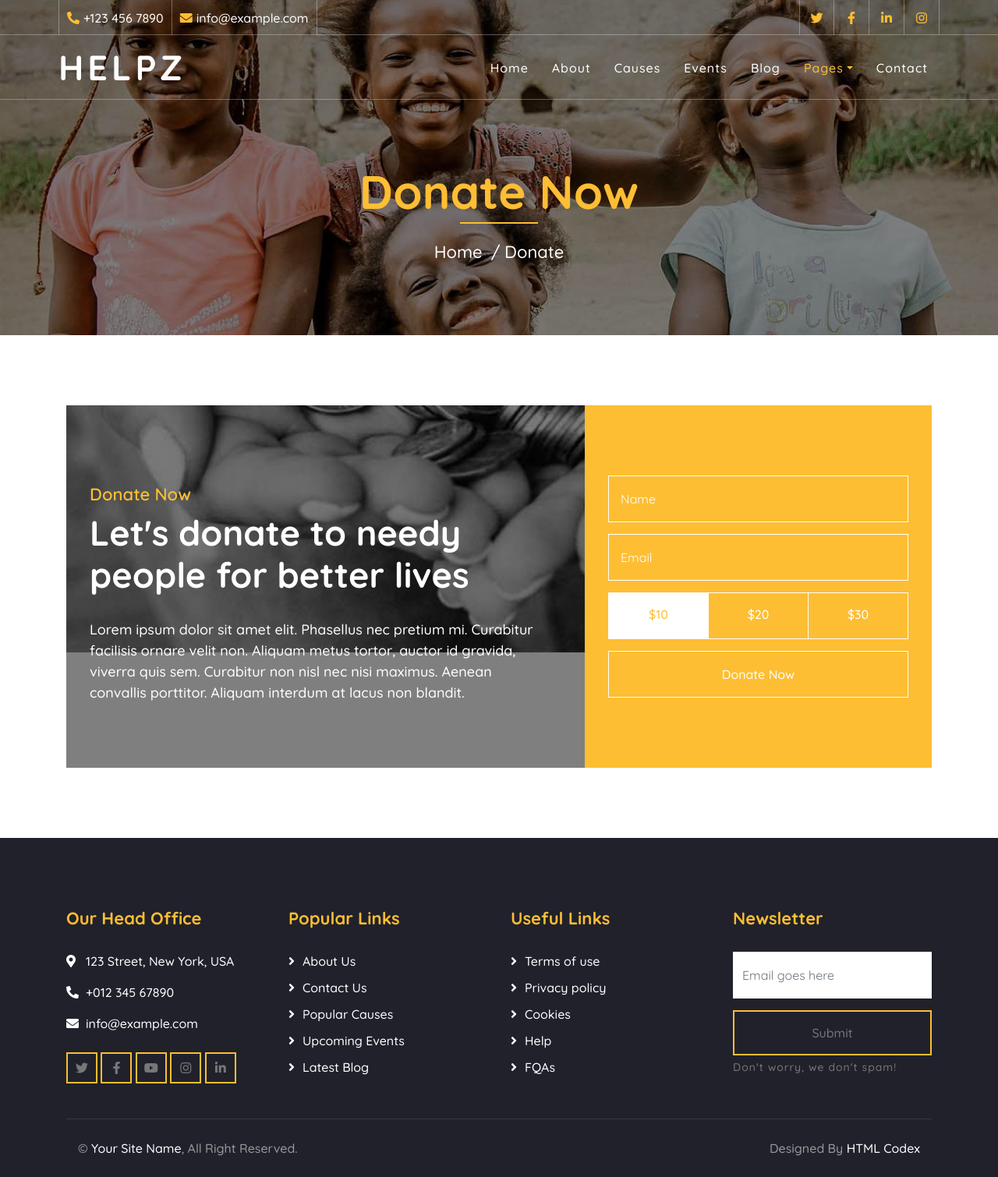
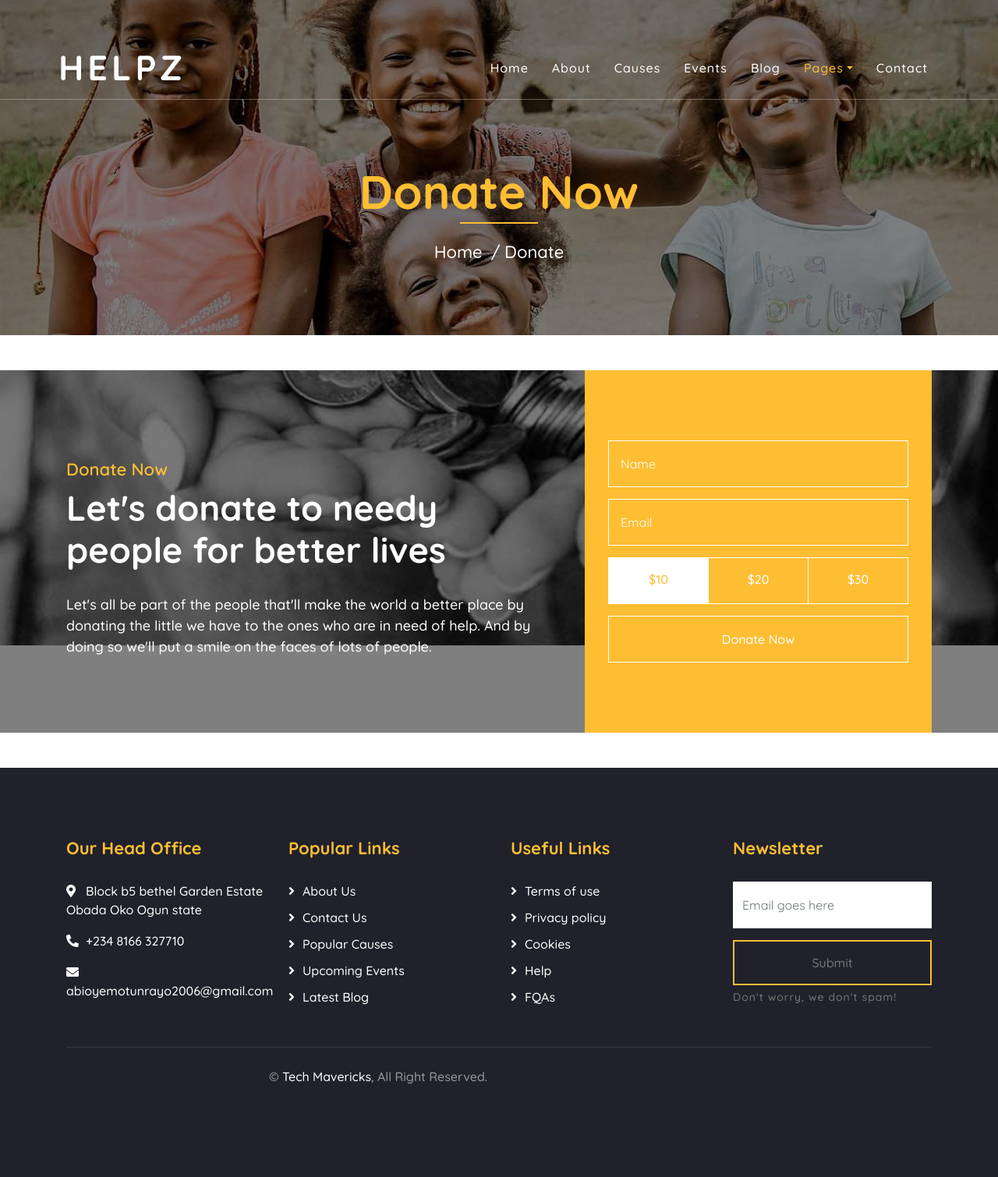
Before and after one commit to MayowaAbdul/tech-mavericks, a Django app: template templates/donate.html in a window 1280 px wide. Shown: the whole page at 78% size. After the commit the page ends 1391 px from the top, so only its background shows below. Run offline with Django 5.2, Linux system fonts and the light colour scheme; the template is opened without the code that fills it, so the values that code supplies are empty; some libraries are stand-ins or nearby versions.

Commit message:
changed pages

```diff
--- a/templates/donate.html
+++ b/templates/donate.html
@@ -25,36 +25,6 @@
     </head>
 
     <body>
-        <!-- Top Bar Start -->
-        <div class="top-bar d-none d-md-block">
-            <div class="container-fluid">
-                <div class="row">
-                    <div class="col-md-8">
-                        <div class="top-bar-left">
-                            <div class="text">
-                                <i class="fa fa-phone-alt"></i>
-                                <p>+123 456 7890</p>
-                            </div>
-                            <div class="text">
-                                <i class="fa fa-envelope"></i>
-                                <p>info@example.com</p>
-                            </div>
-                        </div>
-                    </div>
-                    <div class="col-md-4">
-                        <div class="top-bar-right">
-                            <div class="social">
-                                <a href=""><i class="fab fa-twitter"></i></a>
-                                <a href=""><i class="fab fa-facebook-f"></i></a>
-                                <a href=""><i class="fab fa-linkedin-in"></i></a>
-                                <a href=""><i class="fab fa-instagram"></i></a>
-                            </div>
-                        </div>
-                    </div>
-                </div>
-            </div>
-        </div>
-        <!-- Top Bar End -->
 
         <!-- Nav Bar Start -->
         <div class="navbar navbar-expand-lg bg-dark navbar-dark">
@@ -97,8 +67,8 @@
                         <h2>Donate Now</h2>
                     </div>
                     <div class="col-12">
-                        <a href="">Home</a>
-                        <a href="">Donate</a>
+                        <a href="index.html">Home</a>
+                        <a href="donate.html">Donate</a>
                     </div>
                 </div>
             </div>
@@ -107,8 +77,8 @@
 
 
         <!-- Donate Start -->
-        <div class="container">
-            <div class="donate" data-parallax="scroll" data-image-src="img/donate.jpg">
+        <div class="donate" data-parallax="scroll" data-image-src="img/donate.jpg">
+            <div class="container">
                 <div class="row align-items-center">
                     <div class="col-lg-7">
                         <div class="donate-content">
@@ -118,7 +88,7 @@
                             </div>
                             <div class="donate-text">
                                 <p>
-                                    Lorem ipsum dolor sit amet elit. Phasellus nec pretium mi. Curabitur facilisis ornare velit non. Aliquam metus tortor, auctor id gravida, viverra quis sem. Curabitur non nisl nec nisi maximus. Aenean convallis porttitor. Aliquam interdum at lacus non blandit.
+                                    Let's all be part of the people that'll make the world a better place by donating the little we have to the ones who are in need of help. And by doing so we'll put a smile on the faces of lots of people.
                                 </p>
                             </div>
                         </div>
@@ -162,26 +132,19 @@
                     <div class="col-lg-3 col-md-6">
                         <div class="footer-contact">
                             <h2>Our Head Office</h2>
-                            <p><i class="fa fa-map-marker-alt"></i>123 Street, New York, USA</p>
-                            <p><i class="fa fa-phone-alt"></i>+012 345 67890</p>
-                            <p><i class="fa fa-envelope"></i>info@example.com</p>
-                            <div class="footer-social">
-                                <a class="btn btn-custom" href=""><i class="fab fa-twitter"></i></a>
-                                <a class="btn btn-custom" href=""><i class="fab fa-facebook-f"></i></a>
-                                <a class="btn btn-custom" href=""><i class="fab fa-youtube"></i></a>
-                                <a class="btn btn-custom" href=""><i class="fab fa-instagram"></i></a>
-                                <a class="btn btn-custom" href=""><i class="fab fa-linkedin-in"></i></a>
-                            </div>
+                            <p><i class="fa fa-map-marker-alt"></i>Block b5 bethel Garden Estate Obada Oko Ogun state</p>
+                            <p><i class="fa fa-phone-alt"></i>+234 8166 327710</p>
+                            <p><i class="fa fa-envelope"></i>abioyemotunrayo2006@gmail.com</p>
                         </div>
                     </div>
                     <div class="col-lg-3 col-md-6">
                         <div class="footer-link">
                             <h2>Popular Links</h2>
-                            <a href="">About Us</a>
-                            <a href="">Contact Us</a>
-                            <a href="">Popular Causes</a>
-                            <a href="">Upcoming Events</a>
-                            <a href="">Latest Blog</a>
+                            <a href="about.html">About Us</a>
+                            <a href="contact.html">Contact Us</a>
+                            <a href="causes.html">Popular Causes</a>
+                            <a href="event.html">Upcoming Events</a>
+                            <a href="blog.html">Latest Blog</a>
                         </div>
                     </div>
                     <div class="col-lg-3 col-md-6">
@@ -209,10 +172,7 @@
             <div class="container copyright">
                 <div class="row">
                     <div class="col-md-6">
-                        <p>&copy; <a href="#">Your Site Name</a>, All Right Reserved.</p>
-                    </div>
-                    <div class="col-md-6">
-                        <p>Designed By <a href="https://htmlcodex.com">HTML Codex</a></p>
+                        <p>&copy; <a href="#">Tech Mavericks</a>, All Right Reserved.</p>
                     </div>
                 </div>
             </div>
```
Also changed, not shown: templates/volunteer.html (+12 -52 lines).
